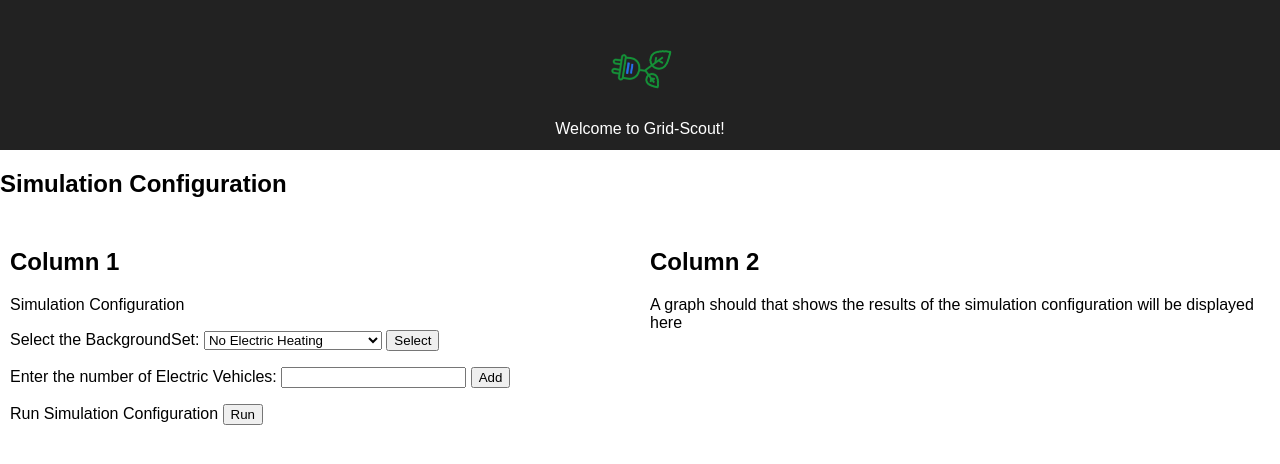
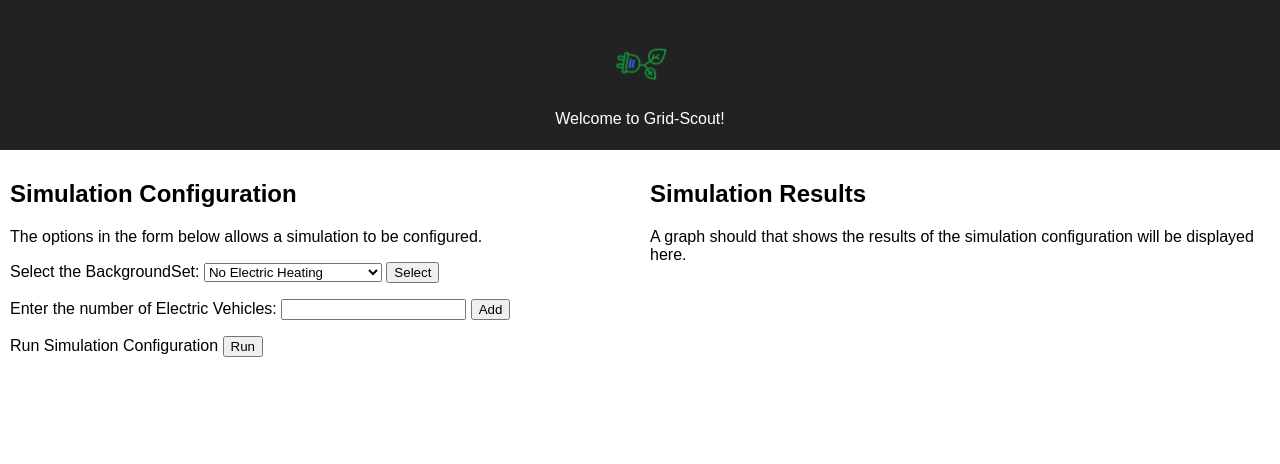
Before and after one commit to SteveVanSteve/uni-simulation-project-REACT, a React (Create React App) app: page / in a window 1280 px wide. Shown: the top 464 px of the page. Built offline with nearby package versions, Linux system fonts and the light colour scheme.

Commit message:
updated layout - still to get graph on rhs

```diff
--- a/public/index.html
+++ b/public/index.html
@@ -32,11 +32,11 @@
   </style>
 
 <body>
-  <h2>Simulation Configuration</h2>
+
   <div class="row">
     <div class="column" style="background-color:#ffff;">
-      <h2>Column 1</h2>
-      <p>Simulation Configuration</p>
+      <h2>Simulation Configuration</h2>
+      <p>The options in the form below allows a simulation to be configured.</p>
       <form onSubmit={this.handleSubmit}>
         <label>
           Select the BackgroundSet:
@@ -65,8 +65,8 @@
     </div>
 
     <div class="column" style="background-color:#ffff;">
-      <h2>Column 2</h2>
-      <p>A graph should that shows the results of the simulation configuration will be displayed here</p>
+      <h2>Simulation Results</h2>
+      <p>A graph should that shows the results of the simulation configuration will be displayed here.</p>
     </div>
   </div>
 
--- a/src/App.css
+++ b/src/App.css
@@ -4,7 +4,7 @@
 
 .App-logo {
   animation: App-logo-spin infinite 20s linear;
-  height: 60px;
+  height: 50px;
 }
 
 .App-header {
@@ -15,7 +15,7 @@
 }
 
 .App-intro {
-  font-size: medium;
+  font-size: large;
 }
 
 @keyframes App-logo-spin {
```
